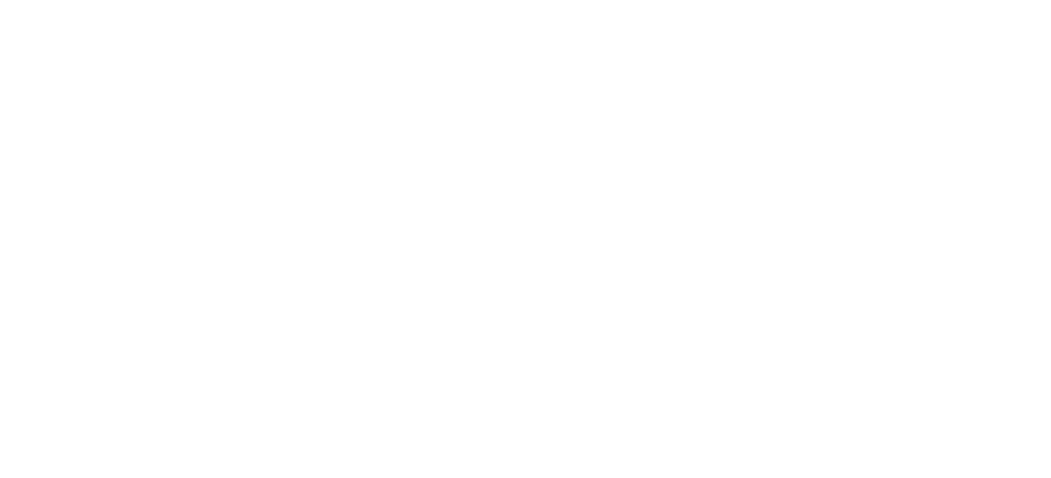
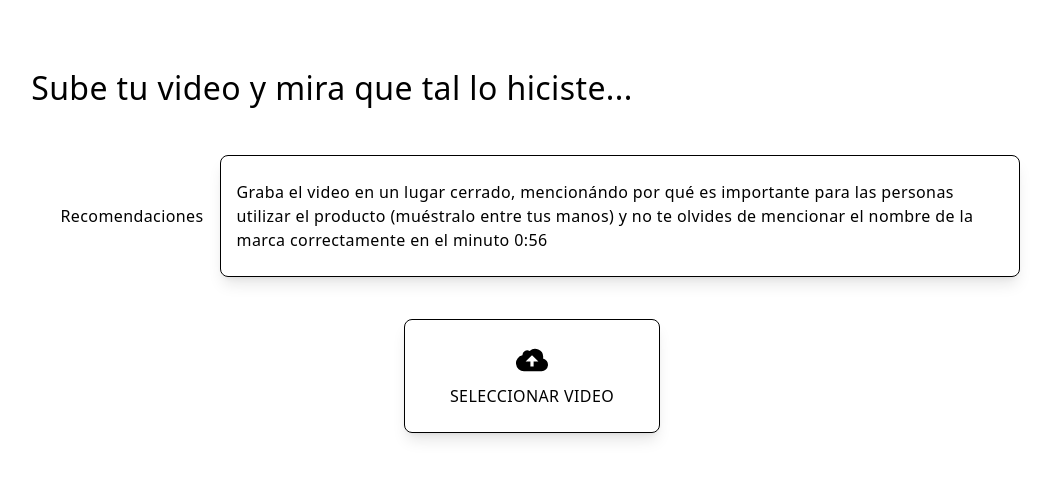
Before and after one commit to kokoaespol/Hackathon_Publifyer, a Vue app in the folder frontend/: page /new2 in a window 1280 px wide. Before the commit this address had no page. Shown: the top 478 px of the page, without its empty margins (108-1159 px from the left). Built offline with nearby package versions, Linux system fonts and the light colour scheme.

Commit message:
Cambios video

```diff
--- a/frontend/package.json
+++ b/frontend/package.json
@@ -17,6 +17,6 @@
     "autoprefixer": "^10.4.14",
     "postcss": "^8.4.25",
     "tailwindcss": "^3.3.2",
-    "vite": "^4.4.0"
+    "vite": "^4.4.2"
   }
 }
--- /dev/null
+++ b/frontend/src/components/Video2Genie.vue
@@ -0,0 +1,56 @@
+<script setup></script>
+
+<template>
+  <section class="container w-full h-full p-10">
+    <!-- Navbar -->
+
+    <!-- Title -->
+    <div class="flex w-full h-30 items-center justify-left bg-grey-lighter">
+      <label
+        class="w-2/3 flex flex-col items-center px-4 py-6 bg-white text-blue rounded-lg tracking-wide hover:bg-blue hover:text-white"
+      >
+        <h1 style="font-size: 32px">
+          Sube tu video y mira que tal lo hiciste...
+        </h1>
+      </label>
+    </div>
+    <div class="flex w-full h-40 items-center justify-center bg-grey-lighter">
+      <label
+        class="w-1/7 flex flex-col items-center px-4 py-6 bg-white text-blue rounded-lg tracking-wide hover:bg-blue hover:text-white"
+      >
+        <p>Recomendaciones</p>
+      </label>
+      <label
+        class="w-2/3 flex flex-col items-center px-4 py-6 bg-white text-blue rounded-lg shadow-lg tracking-wide border border-blue cursor-pointer hover:bg-blue hover:text-white"
+      >
+        <div>
+          <p>
+            Graba el video en un lugar cerrado, mencionándo por qué es
+            importante para las personas utilizar el producto (muéstralo entre
+            tus manos) y no te olvides de mencionar el nombre de la marca
+            correctamente en el minuto 0:56
+          </p>
+        </div>
+      </label>
+    </div>
+
+    <div class="flex w-full h-40 items-center justify-center bg-grey-lighter">
+      <label
+        class="w-64 flex flex-col items-center px-4 py-6 bg-white text-blue rounded-lg shadow-lg tracking-wide uppercase border border-blue cursor-pointer hover:bg-blue hover:text-white"
+      >
+        <svg
+          class="w-8 h-8"
+          fill="currentColor"
+          xmlns="http://www.w3.org/2000/svg"
+          viewBox="0 0 20 20"
+        >
+          <path
+            d="M16.88 9.1A4 4 0 0 1 16 17H5a5 5 0 0 1-1-9.9V7a3 3 0 0 1 4.52-2.59A4.98 4.98 0 0 1 17 8c0 .38-.04.74-.12 1.1zM11 11h3l-4-4-4 4h3v3h2v-3z"
+          />
+        </svg>
+        <span class="mt-2 text-base leading-normal">Seleccionar video</span>
+        <input type="file" class="hidden" />
+      </label>
+    </div>
+  </section>
+</template>
--- a/frontend/src/router.js
+++ b/frontend/src/router.js
@@ -2,13 +2,15 @@
 
 import LandingPage from "./components/LandingPage.vue";
 import NewGenie from "./components/NewGenie.vue";
+import Video2Genie from "./components/Video2Genie.vue";
 
 export default function router() {
   return createRouter({
     history: createWebHistory(),
     routes: [
-      { path: "/", component: LandingPage, },
-      { path: "/new", component: NewGenie, },
+      { path: "/", component: LandingPage },
+      { path: "/new", component: NewGenie },
+      { path: "/new2", component: Video2Genie },
     ],
   });
 }
```
Also changed, not shown: 1 other file (tests, documents, lock files or other folders).
